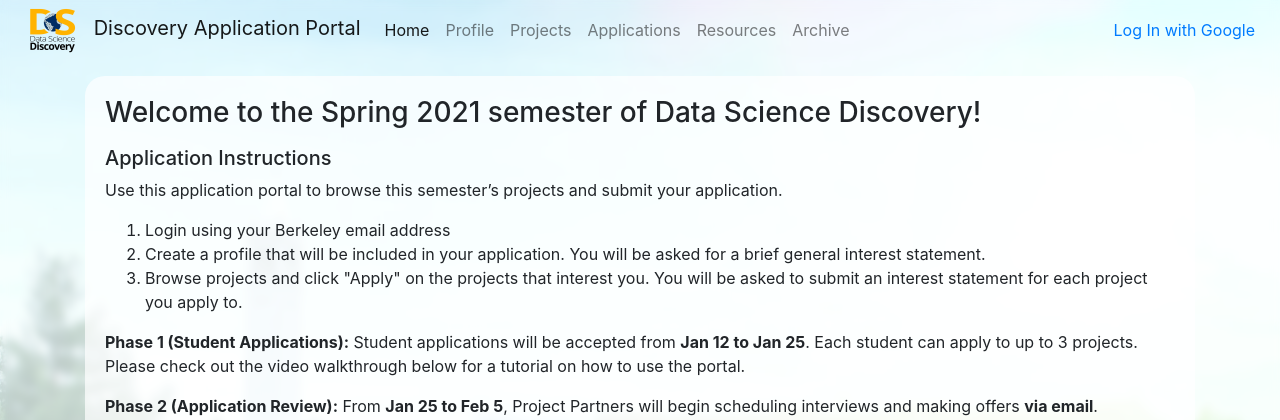
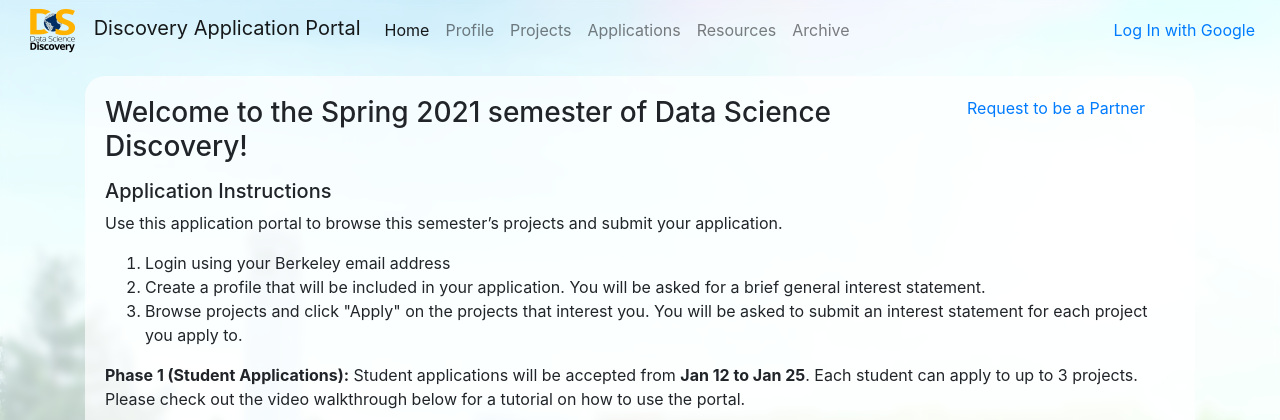
Before and after one commit to DS-Discovery/DS-Exchange, a Django app: page / in a window 1280 px wide. Shown: the top 420 px of the page. Run offline with Django 3.2, Linux system fonts and the light colour scheme; parts of the project's set-up code (start-up, migrations or seed data) failed here and were passed over; some libraries are stand-ins or nearby versions.

Commit message:
request to be a partner button

```diff
--- a/templates/home.html
+++ b/templates/home.html
@@ -1,6 +1,7 @@
 {% extends 'one_column_view.html' %}
 
 {% block column %}
+  <a style="float: right; padding-right: 30px;" href="https://forms.gle/cV66Aj8MCgHS4x3A7">Request to be a Partner</a>
 
   <h3>Welcome to the Spring 2021 semester of Data Science Discovery!</h3>
 
```
